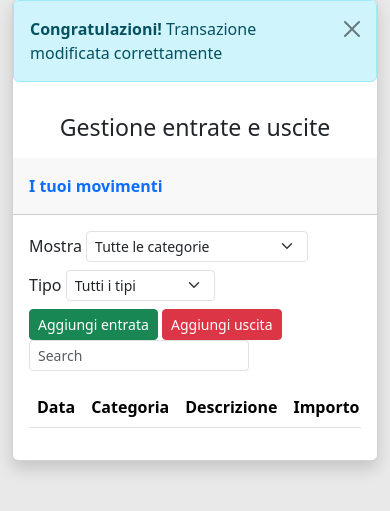
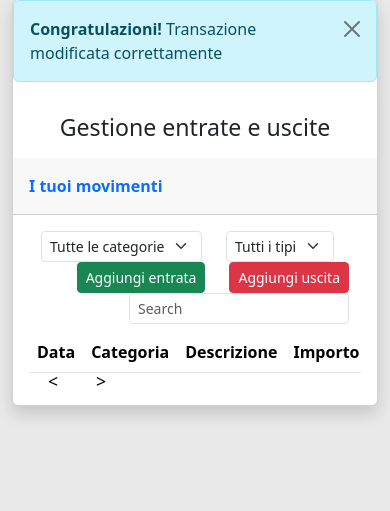
Before and after one commit to accaicedtea/ProgettoLTW, a PHP site: the page made by site/transazioni.php in a window 390 px wide. Shown: the part 105-616 px from the top of the page. Run offline with PHP 8.4, Linux system fonts and the light colour scheme; the visitor is signed in with stand-in values (Sample User, id 1); tables that the repository leaves empty or names only in its code hold one stand-in row (values such as "Sample post"); lists and menus that the app fills with data are empty; some libraries are stand-ins or nearby versions; some web fonts are replaced.

Commit message:
allineamento responsiveness e qualche altra modifica

```diff
--- a/site/assets/css/style.css
+++ b/site/assets/css/style.css
@@ -51,3 +51,30 @@ body {
 .left-labels{
     text-align: left;
 }
+
+/* Pagination style */
+.pagination-container {
+    display: flex;
+    align-items: center;
+    position: absolute;
+    bottom: 0;
+    justify-content: center;
+}
+.pagination-number,
+.pagination-button{
+    font-size: 1.1rem;
+    background-color: transparent;
+    border: none;
+    margin: 0.25rem 0.25rem;
+    cursor: pointer;
+    height: 2.5rem;
+    width: 2.5rem;
+    border-radius: .2rem;
+}
+.pagination-number:hover, .pagination-button:not(.disabled):hover {
+    background: #fff;
+}
+.pagination-number.active {
+    color: #fff;
+    background: #0085b6;
+}
--- a/site/transazioni.php
+++ b/site/transazioni.php
@@ -58,7 +58,6 @@
                             <p class="text-primary m-0 fw-bold">I tuoi movimenti</p>
                         </div>
                         <div class="card-body">
-                            <div class="row">
                             <?php
                                 $query ="SELECT nome FROM categoria";
                                 $result = $conn->query($query);
@@ -66,8 +65,10 @@
                                     $options= mysqli_fetch_all($result, MYSQLI_ASSOC);
                                 }
                             ?>
-                                <div class="col-md-8 text-nowrap">
-                                    <div id="dataTable_length" class="dataTables_length" aria-controls="dataTable"><label class="form-label">Mostra&nbsp;<select id="selectCat" class="d-inline-block form-select form-select-sm" onchange="applicaFiltroCat()">
+                            <div class="container">
+                                <!-- Stack the columns on mobile by making one full-width and the other half-width -->
+                                <div class="row">
+                                    <div class="col-auto"><select id="selectCat" class="d-inline-block form-select form-select-sm" onchange="applicaFiltroCat()">
                                         <option>Tutte le categorie</option>
                                                 <?php
                                                 foreach ($options as $option) {
@@ -76,24 +77,25 @@
                                                     <?php
                                                     }
                                                 ?>
-                                        </select>&nbsp;</label>
+                                        </select>
                                     </div>
-                                    <div id="dataTable_length" class="dataTables_length" aria-controls="dataTable"><label class="form-label">Tipo&nbsp;<select id="selectTipo" class="d-inline-block form-select form-select-sm" onchange="applicaFiltroTipo()">
+                                    <div class="col-auto"><select id="selectTipo" class="d-inline-block form-select form-select-sm" onchange="applicaFiltroTipo()">
                                         <option value="tutte" selected="">Tutti i tipi</option>
                                         <option value="entrate">Entrate</option>
                                         <option value="uscite">Uscite</option>
-                                        </select>&nbsp;</label></div>
+                                        </select>
                                     </div>
-                                <div class="col-md-4 text-nowrap">
+                                    <div class="col-1">
+                                    </div>
+                                    <div class="col-auto ms-auto">
                                         <button type="button" class="btn btn-success btn-sm" data-bs-toggle="modal" data-bs-target="#modalNuovaEntrata">Aggiungi entrata</button>
+                                    </div>
+                                    <div class="col-auto ">
                                         <button type="button" class="btn btn-danger btn-sm" data-bs-toggle="modal" data-bs-target="#modalNuovaUscita">Aggiungi uscita</button>
                                     </div>
+                                    <div class="col-auto ms-auto">
+                                        <input type="search" class="form-control form-control-sm" aria-controls="dataTable" placeholder="Search">
                                     </div>
-                            <div class="row float-right">
-                                <div class="col-md-6">
-                                </div>
-                                <div class="col-md-6 text-nowrap">
-                                    <div class="text-md-end dataTables_filter" id="dataTable_filter"><label class="form-label"><input type="search" class="form-control form-control-sm" aria-controls="dataTable" placeholder="Search"></label></div>
                                 </div>
                             </div>
 
@@ -224,7 +226,7 @@
                                             $_SESSION['categoria'] = "Tutte le categorie";
                                             $_SESSION['tipo'] = "Tutti i tipi";
                                             foreach ($tuples as $tuple) { ?>
-                                                <tr class="table-<?php echo ($tuple['importo']<0)? 'danger' : 'success';?>">  <!-- QUESTO NON FUNZIONA (LA SELEZIONE DELL CLASSE) RIP -->
+                                                <tr class="table-<?php echo ($tuple['importo']<0)? 'danger' : 'success';?>">
                                                     <td><?php echo $tuple['data'];?></td>
                                                     <td><?php echo $tuple['categoria'];?></td>
                                                     <td><?php echo $tuple['descrizione'];?></td>
@@ -317,6 +319,18 @@
                                     </tbody>
                                 </table>
                             </div>
+                            <nav class="pagination-container">
+                                <button class="pagination-button" id="prev-button" title="Previous page" aria-label="Previous page">
+                                    &lt;
+                                </button>
+
+                                <div id="pagination-numbers">
+                                </div>
+
+                                <button class="pagination-button" id="next-button" title="Next page" aria-label="Next page">
+                                    &gt;
+                                </button>
+                            </nav>
                         </div>
                     </div>
                 </div>
```
Also changed, not shown: site/dashboard.php (+5 -5 lines). Lines whose indentation alone changed are shown as unchanged.
